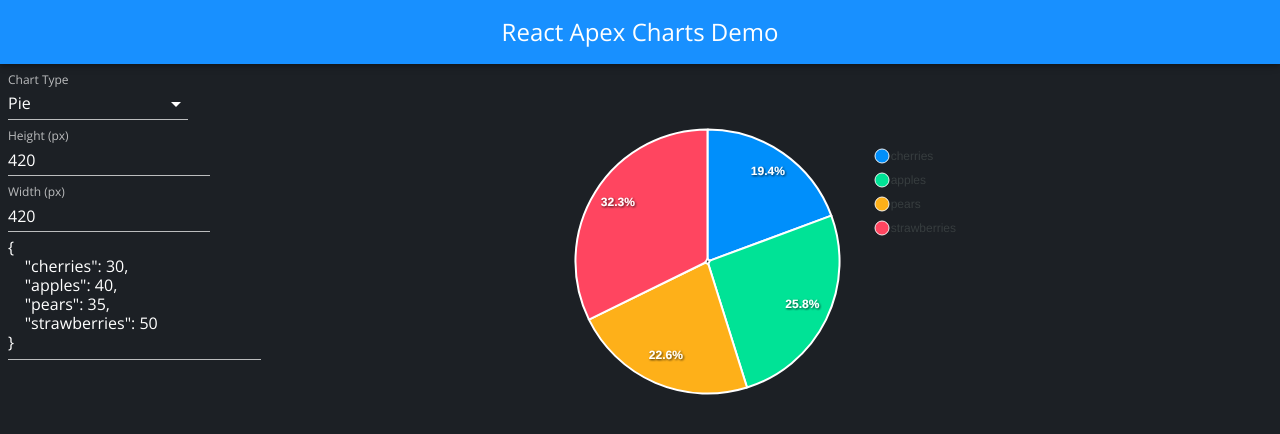
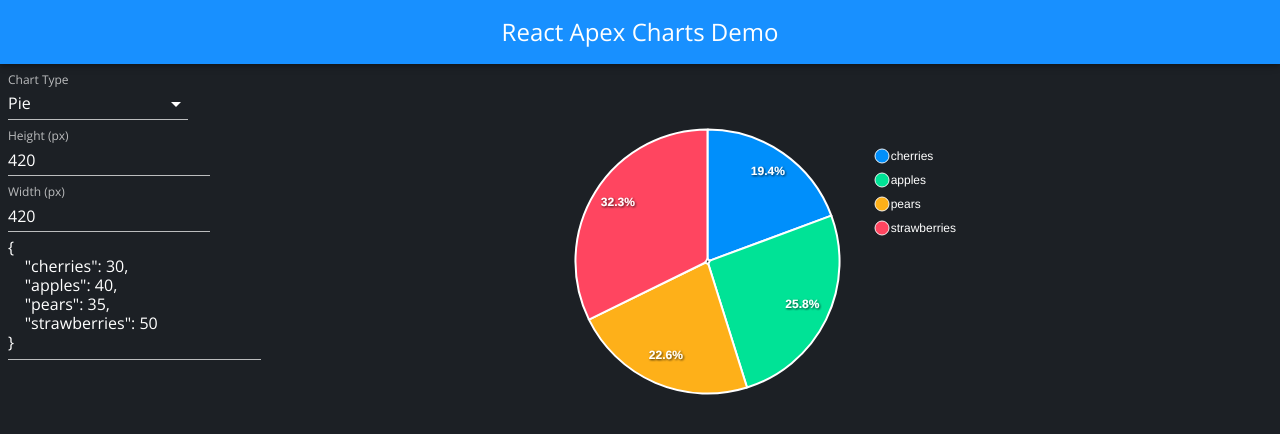
Before and after one commit to devcshort/react-apexcharts-demo, a Next.js app: page / in a window 1280 px wide. Shown: the top 434 px of the page. Built offline with nearby package versions, Linux system fonts and the light colour scheme.

Commit message:
Fix color of labels

```diff
--- a/pages/index.tsx
+++ b/pages/index.tsx
@@ -52,7 +52,7 @@ export default function Home() {
   return (
     <div>
       <Head>
-        <title>Apex Charts Demo</title>
+        <title>React Apex Charts Demo</title>
       </Head>
 
       <div
@@ -126,6 +126,18 @@ export default function Home() {
               chart: {
                 id: 'apexchart-demo',
                 type: chartType,
+                stacked: false,
+                toolbar: {
+                  show: false,
+                },
+              },
+              legend: {
+                labels: {
+                  colors: '#fff',
+                },
+              },
+              theme: {
+                palette: 'palette1',
               },
               labels: labels,
             }}
```
Also changed, not shown: package.json (+4 -4 lines).
